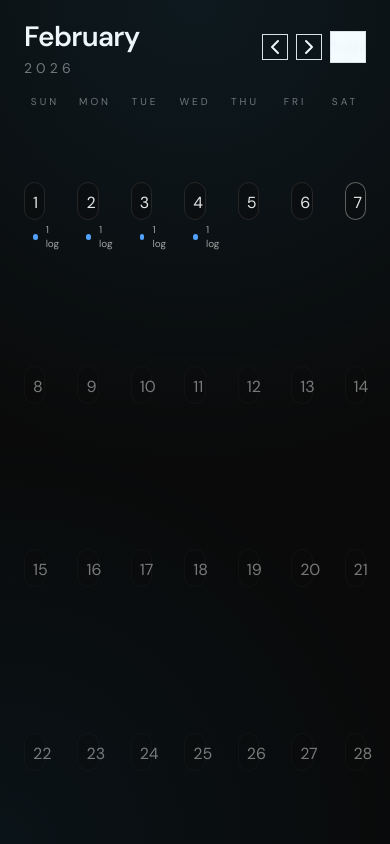
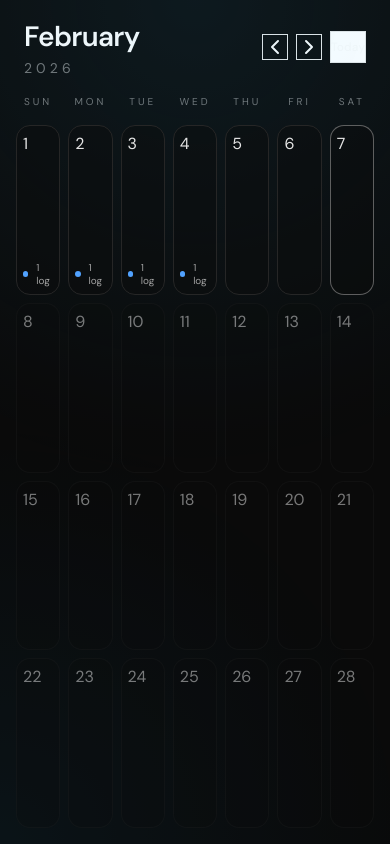
Before and after one commit to whyleonardo/chrono, a Next.js app in the folder apps/web/: page / in a window 390 px wide. Built offline with nearby package versions, Linux system fonts and the light colour scheme; what @orpc/client, @orpc/tanstack-query would draw is missing.

Commit message:
fix: responsive gaps and padding, remove aspect ratio to fill grid cells

```diff
--- a/apps/web/src/components/calendar/day-cell.tsx
+++ b/apps/web/src/components/calendar/day-cell.tsx
@@ -17,7 +17,7 @@ export function DayCell({
 
 	const buttonClassName = useMemo(() => {
 		const baseClasses =
-			"relative flex w-full flex-col justify-between rounded-xl border bg-neutral-950/40 p-2 text-left text-sm transition-colors duration-150 focus-visible:outline-none focus-visible:ring-2 focus-visible:ring-neutral-400 aspect-[9/16] md:aspect-[4/3]";
+			"relative flex h-full w-full flex-col justify-between rounded-xl border bg-neutral-950/40 p-1.5 text-left text-xs transition-colors duration-150 focus-visible:outline-none focus-visible:ring-2 focus-visible:ring-neutral-400 md:p-2 md:text-sm";
 
 		if (isDisabled) {
 			return `${baseClasses} border-neutral-800/50 text-neutral-600 cursor-not-allowed opacity-50`;
--- a/apps/web/src/components/calendar/kibo-calendar.tsx
+++ b/apps/web/src/components/calendar/kibo-calendar.tsx
@@ -163,7 +163,7 @@ export function KiboCalendar({
 				</div>
 			</header>
 
-			<div className="grid flex-shrink-0 grid-cols-7 gap-2 px-6 text-[10px] text-neutral-500 uppercase tracking-[0.3em]">
+			<div className="grid flex-shrink-0 grid-cols-7 gap-2 px-4 text-[10px] text-neutral-500 uppercase tracking-[0.3em] md:gap-4 md:px-6">
 				{weekdayLabels.map((label) => (
 					<div className="text-center" key={label}>
 						{label}
@@ -171,8 +171,8 @@ export function KiboCalendar({
 				))}
 			</div>
 
-			<div className="min-h-0 flex-1 px-6 pb-4">
-				<div className="grid h-full auto-rows-fr grid-cols-7 content-center gap-8">
+			<div className="min-h-0 flex-1 px-4 pb-4 md:px-6">
+				<div className="grid h-full auto-rows-fr grid-cols-7 content-center gap-2 md:gap-4">
 					{days.map((date) => {
 						const dateKey = getDateKey(date);
 						const dateEntries = entriesByDate[dateKey] ?? [];
```
